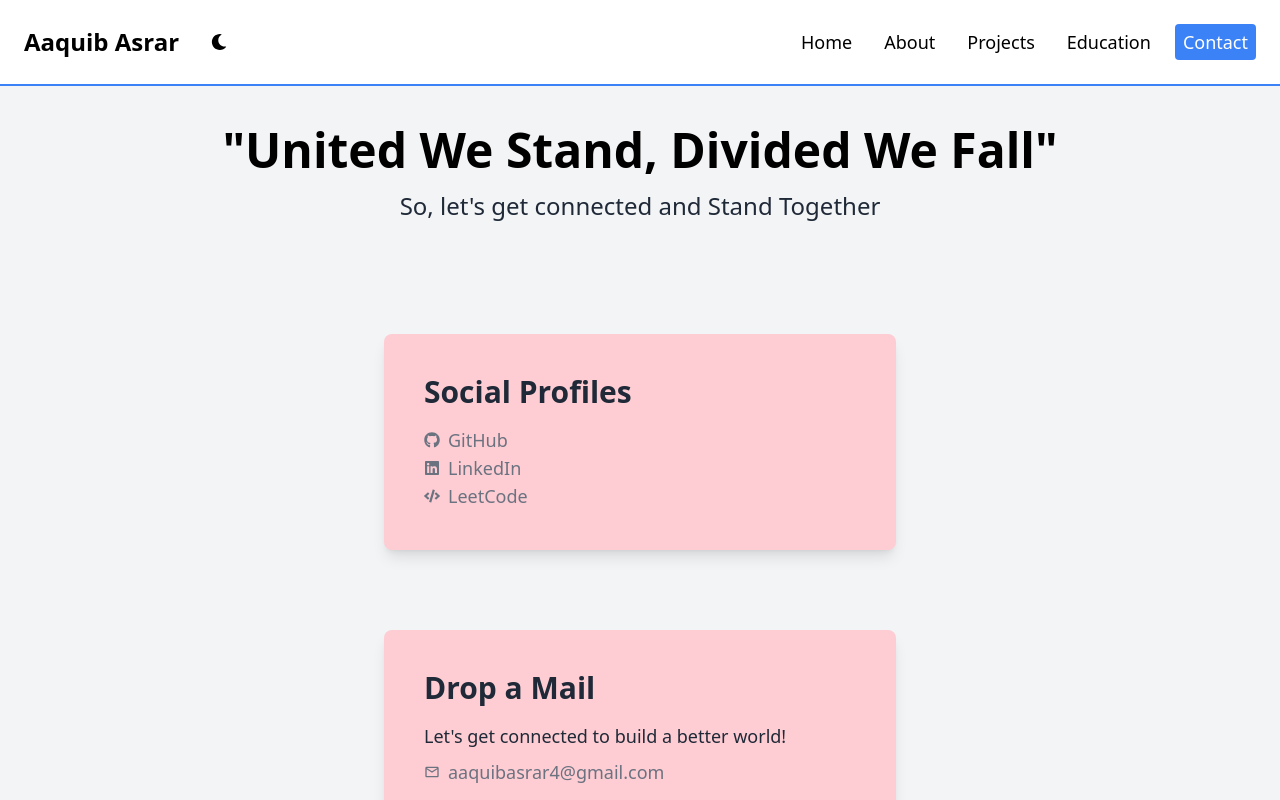
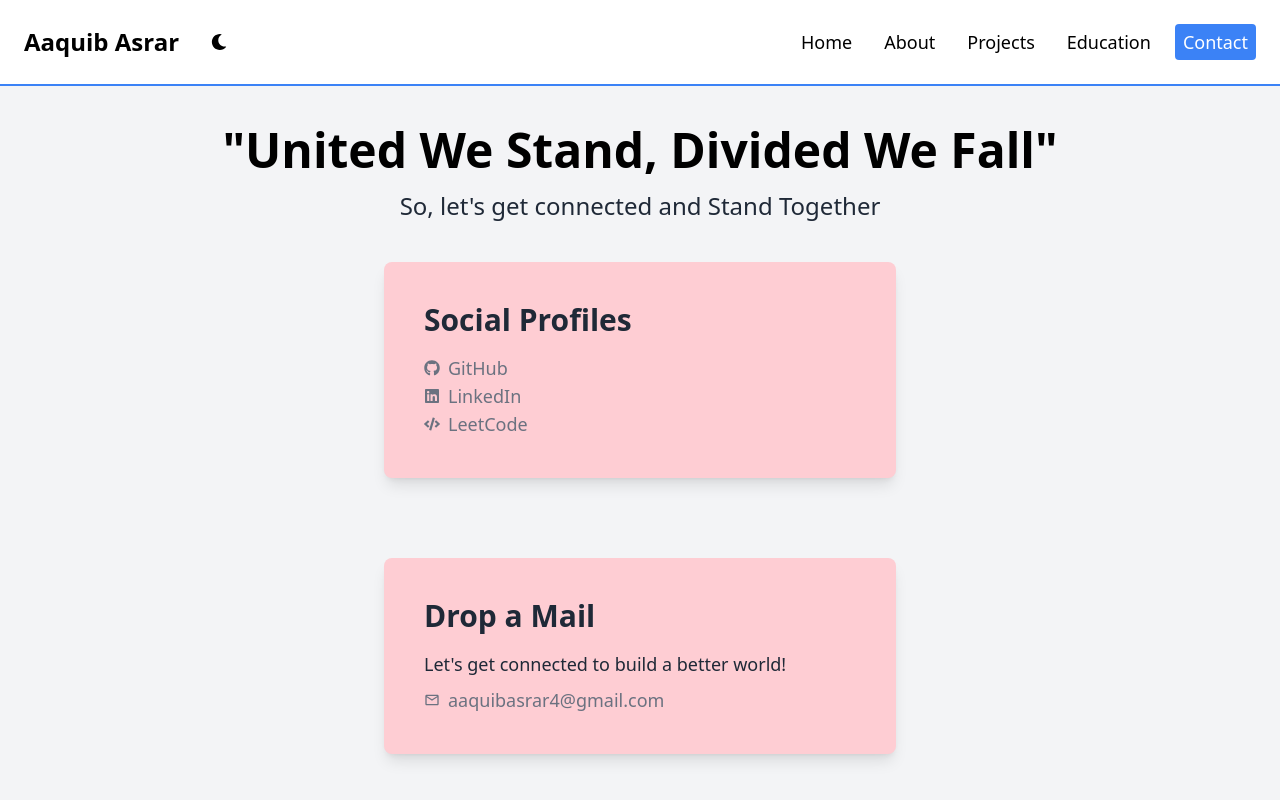
Before and after one commit to Aaquib07/portfolio, a React (Create React App) app: page /contact in a window 1280 px wide. Shown: the top 800 px of the page. Built offline with nearby package versions, Linux system fonts and the light colour scheme.

Commit message:
Modified

```diff
--- a/src/components/Contact.jsx
+++ b/src/components/Contact.jsx
@@ -18,7 +18,7 @@ const Contact = () => {
           <h1 className="desktop:text-5xl dark:text-white font-bold tablet:text-5xl mobile:text-3xl tablet:mb-4">"United We Stand, Divided We Fall"</h1>
           <p className="desktop:text-2xl text-gray-800 dark:text-slate-200 tablet:text-3xl mobile:text-lg">So, let's get connected and Stand Together</p>
         </div>
-        <div className='flex mobile:flex-col tablet:flex-col justify-around items-center mt-10 tablet:mt-28'>
+        <div className='flex mobile:flex-col tablet:flex-col justify-around items-center desktop:mt-10 mobile:mt-10 tablet:mt-28'>
           <div className="bg-rose-200 dark:bg-emerald-900 shadow-lg rounded-lg p-10 w-full max-w-lg transition tablet:hover:scale-110 desktop:hover:scale-110 duration-300 ease-in-out mb-8 tablet:mb-20">
             <h2 className="text-gray-800 dark:text-slate-300 desktop:text-3xl tablet:text-4xl font-bold mb-4">Social Profiles</h2>
             <div className='flex flex-col'>
```
